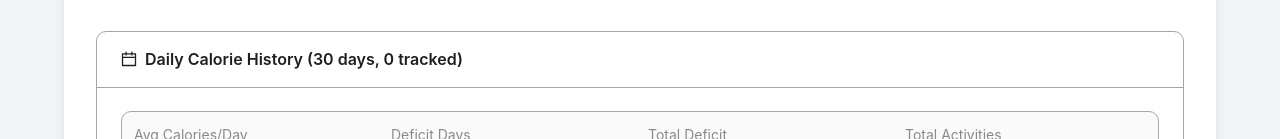
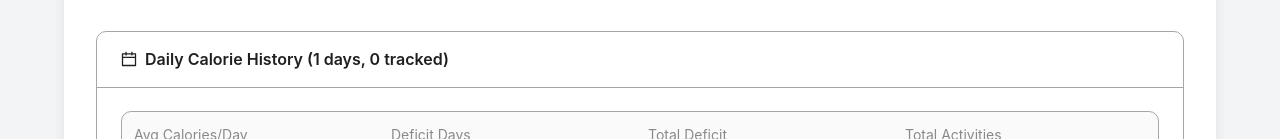
Before and after one commit to YoussefElsaygh/savings, a Next.js app: page /calories in a window 1280 px wide. Shown: the part 476-615 px from the top of the page. Built offline with nearby package versions, Linux system fonts and the light colour scheme; no server answers; the database is empty; sample sign-in values are in the browser's storage; what @ant-design/nextjs-registry would draw is missing.

Commit message:
Update CalorieHistorySection.tsx

```diff
--- a/src/components/calories/CalorieHistorySection.tsx
+++ b/src/components/calories/CalorieHistorySection.tsx
@@ -58,9 +58,23 @@ export default function CalorieHistorySection({
     const today = new Date(getTodayDate());
     const dates: string[] = [];
 
+    // If no data exists, only show today
+    if (dailyData.length === 0) {
+      const todayStr = getTodayDate();
+      return [
+        {
+          date: todayStr,
+          totalCalories: 0,
+          totalCaloriesBurned: 0,
+          foodEntries: [],
+          exerciseEntries: [],
+          remainingCalories: calorieGoal?.dailyCalorieLimit || 2000,
+          calorieLimit: calorieGoal?.dailyCalorieLimit || 2000,
+        },
+      ];
+    }
+
     // Determine the start date: either 30 days ago or the earliest entry date
-    let startDate: Date;
-    if (dailyData.length > 0) {
     const earliestEntry = dailyData.reduce((earliest, day) => {
       const dayDate = new Date(day.date);
       return dayDate < new Date(earliest) ? day.date : earliest;
@@ -71,12 +85,7 @@ export default function CalorieHistorySection({
     thirtyDaysAgo.setDate(thirtyDaysAgo.getDate() - 29);
 
     // Use whichever is earlier
-      startDate = earliestDate < thirtyDaysAgo ? earliestDate : thirtyDaysAgo;
-    } else {
-      // If no data, show last 30 days
-      startDate = new Date(today);
-      startDate.setDate(startDate.getDate() - 29);
-    }
+    const startDate = earliestDate < thirtyDaysAgo ? earliestDate : thirtyDaysAgo;
 
     // Generate all dates from start to today
     const currentDate = new Date(startDate);
```
Lines whose indentation alone changed are shown as unchanged.
